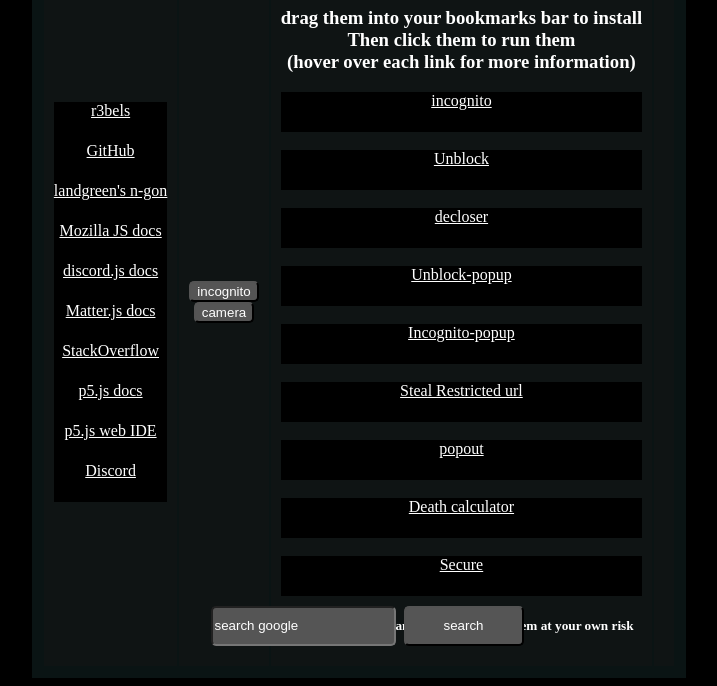
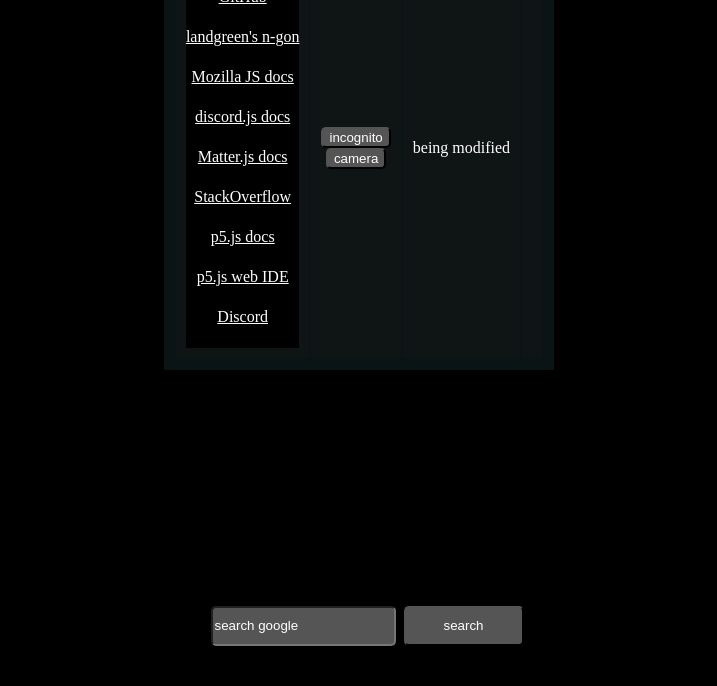
Before and after one commit to SwiftSki/swiftski.github.io, a plain HTML site: page index.html in a window 1280 px wide. Shown: the part 140-826 px from the top of the page, without its empty margins (281-998 px from the left). After the commit the page ends 800 px from the top, so only its background shows below. Drawn offline with Linux system fonts and the light colour scheme.

Commit message:
Update index.html

```diff
--- a/index.html
+++ b/index.html
@@ -80,35 +80,7 @@
 					<button onclick="takevideo()">camera</button>
 				</td>
 				<td>
-					<h1>Bookmarklets</h1>
-					<h3>drag them into your bookmarks bar to install<br>Then click them to run them<br>(hover over each link for more information)</h3>
-					<a title="this opens a new window that cannot be tracked by goguardian, and unblocks a site" href="javascript:var src = prompt('url', 'https://'); var win = window.open('', 'MsgWindow', 'height=1000, width=1000, location=no'); var content = win.document.createElement('iframe');content.style.width='100%'; content.style.height='100%'; content.style.border = 'none'; content.style.position='fixed'; content.style.top='0px'; content.style.left='0px'; content.src = src; win.document.body.appendChild(content);">incognito</a>
-					<br>
-
-					<a title="run this on blocked.com to unblock the site" href="javascript:var xp=document.createElement('iframe');xp.id='mainiframe';xp.src=decodeURIComponent('https://' + window.document.location.href.replace('http://blocked.com-default.ws/?oI=14829618804&type=chromium-m&url=', ''));xp.style.position='fixed';xp.style.opacity='1';xp.style.top='0%';xp.style.left='0%';xp.style.height='100%';xp.style.width='100%';xp.style.border='none';xp.style.background='white';xp.style.zIndex=999;document.body.appendChild(xp);">Unblock</a>
-					<br>
-
-					<a title="prevents goGuardian from closing tabs" href="javascript:window.onbeforeunload = event => {  event.preventDefault();  event.returnValue = '';}">decloser</a>
-					<br>
-
-					<a title="same as Unblock, but this one blocks popups" href="javascript:var xp=document.createElement('iframe');xp.id='mainiframe';xp.src=decodeURIComponent('https://' + window.document.location.href.replace('http://blocked.com-default.ws/?oI=14829618804&type=chromium-m&url=', ''));xp.style.position='fixed';xp.style.opacity='1';xp.style.top='0%';xp.style.left='0%';xp.style.height='100%';xp.style.width='100%';xp.style.border='none';xp.style.background='white';xp.style.zIndex=999;xp.sandbox="allow-scripts allow-forms allow-same-origin allow-fullscreen";document.body.appendChild(xp);">Unblock-popup</a>
-					<br>
-
-					<a title="same as Incognito, but this one blocks popups" href="javascript:var src = prompt('url', 'https://'); var win = window.open('', 'MsgWindow', 'height=1000, width=1000, location=no'); var content = win.document.createElement('iframe');content.style.width='100%'; content.style.height='100%'; content.style.border = 'none'; content.style.position='fixed'; content.style.top='0px'; content.style.left='0px'; content.src = src;content.sandbox="allow-scripts allow-forms allow-same-origin"; win.document.body.appendChild(content);">Incognito-popup</a>
-					<br>
-
-					<a title="grabs url from blocked.com-default.ws and displays it in an easy-to-copy format. This should make using proxies easier" href="javascript:prompt('url:',decodeURIComponent('https://' + window.document.location.href.replace('http://blocked.com-default.ws/?oI=14829618804&type=chromium-m&url=', '')));">Steal Restricted url</a>
-					<br>
-
-					<a title="turns current window into an incognito popup. This works for google stuff" href="javascript:var win = window.open('', 'MsgWindow', 'height=1000, width=1000, location=no'); console.log(win); var content = win.document.createElement('iframe'); content.style.width = '100%'; content.style.height = '100%'; content.style.border = 'none'; content.style.position = 'fixed'; content.style.top = '0px'; content.style.left = '0px'; content.src = document.location.href; win.document.body.appendChild(content); window.close()">popout</a>
-					<br>
-
-					<a title="A calculator that tells you how much of some substances it would take to kill you" href="javascript:var weight=prompt('What is your weight in pounds?');alert(' It would take '+weight*12+' pieces of candy corn \n or '+weight*2204.63+' mg of chocolate \n or '+weight*80+' mg of caffeine \n or '+weight*0.03+' pounds of pure sugar \n to kill you in 1 sitting \n’ ͡ ° ͜ʖ ͡ - \n all of the calculations are from google \n don\'t get any ideas');">Death calculator</a>
-					<br>
-
-					<a title="set a password to protect your tab. It can stop people editing your information, but it goes away when the tab is refreshed" href="javascript:var pass=prompt('set password');for(var i=1;i++;i>=0){var hi=prompt('password');if(hi===pass){i=0;}}">Secure</a>
-
-					<h5>These are not guaranteed to work, use them at your own risk</h5>
+					being modified
 				<td>
 			</table>
 		</div>
```
